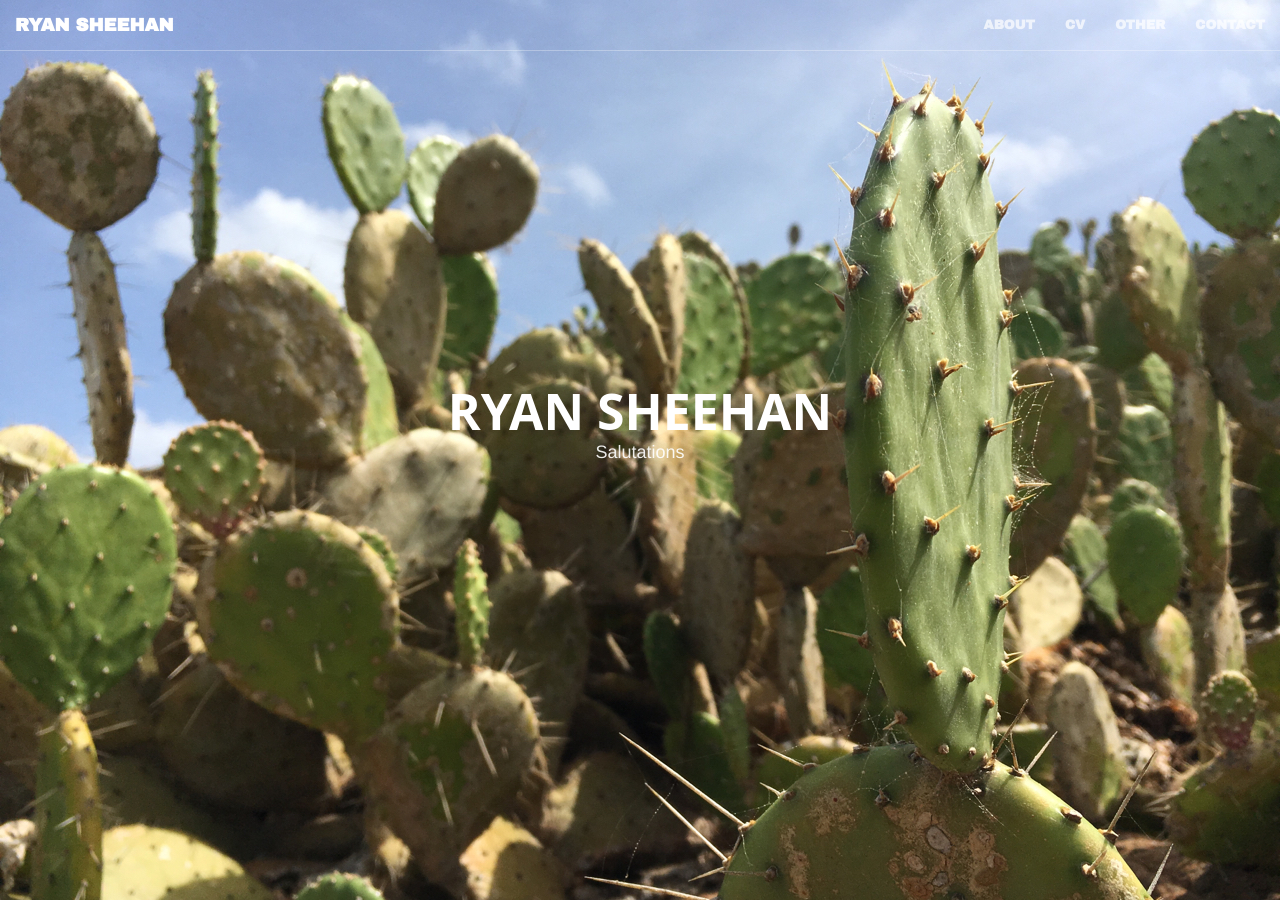
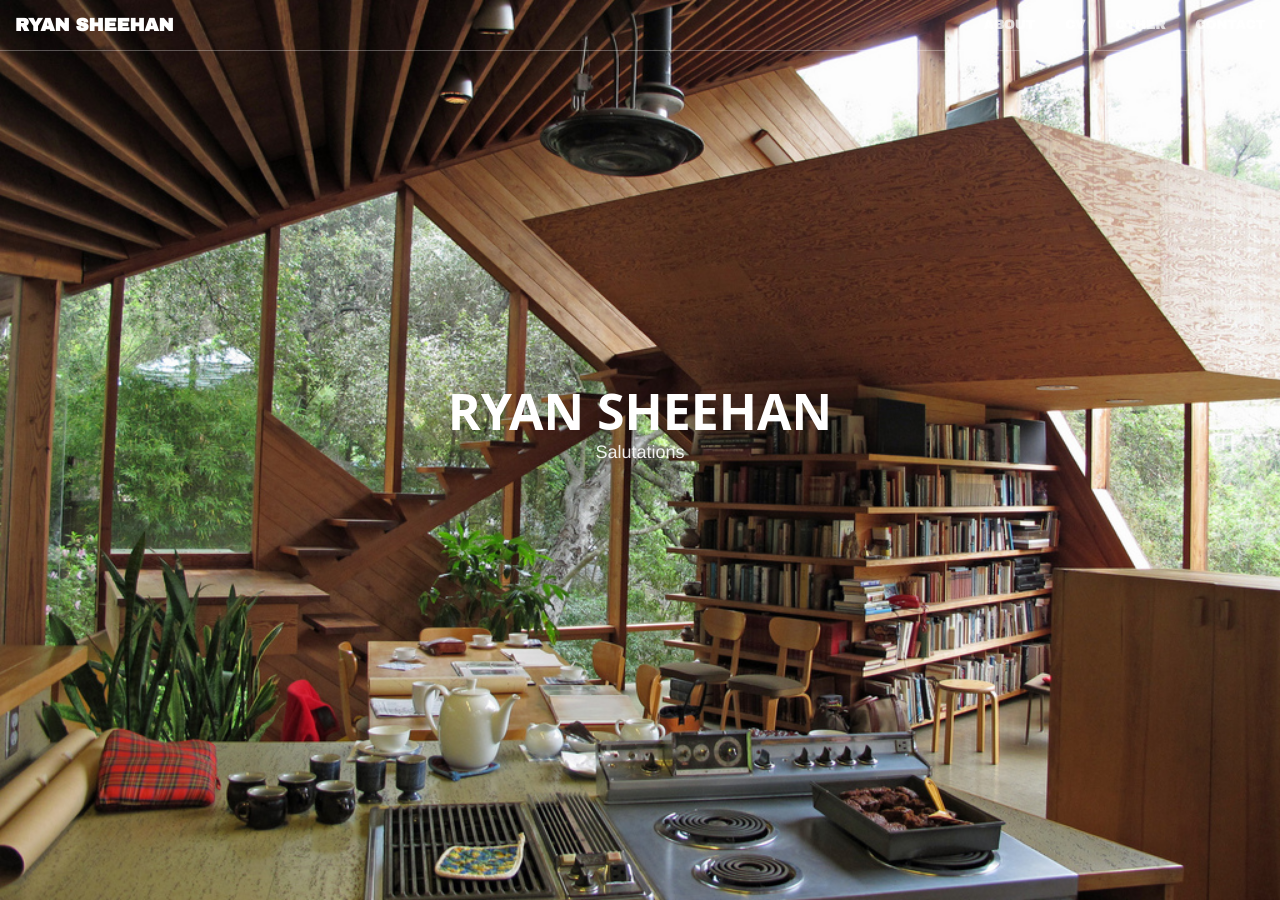
Before and after one commit to Ryan-Sheehan/Ryan-Sheehan.github.io, a Jekyll site: the page index.html, which Jekyll copies as it is, in a window 1280 px wide and 900 px high. Built offline with Jekyll 4.4.1, drawn with Linux system fonts in a browser that asks for light colours; nearby versions of some CDN libraries.

Commit message:
Update index.html

```diff
--- a/index.html
+++ b/index.html
@@ -51,7 +51,7 @@
 			    </nav>
 
 			    <!-- Header -->
-			    <header style="background-image: url('https://rawgit.com/Ryan-Sheehan/Ryan-Sheehan.github.io/master/images/IMG_533E6F2866E4-1.jpeg')">
+			    <header style="background-image: url('https://rawgit.com/Ryan-Sheehan/Ryan-Sheehan.github.io/master/images/IMG_1130.JPG')">
 				<div class="header-content">
 				    <div class="header-content-inner">
 					<h1 id="homeHeading">Ryan Sheehan</h1>
```
